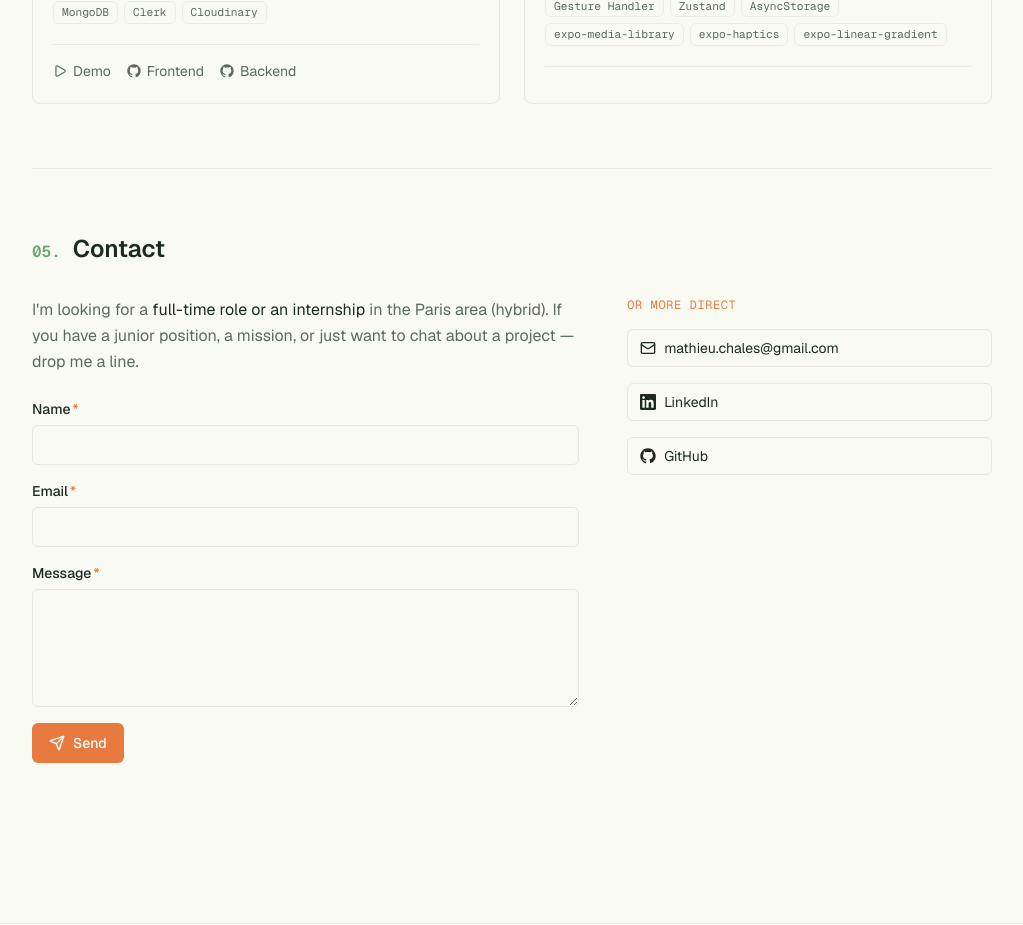
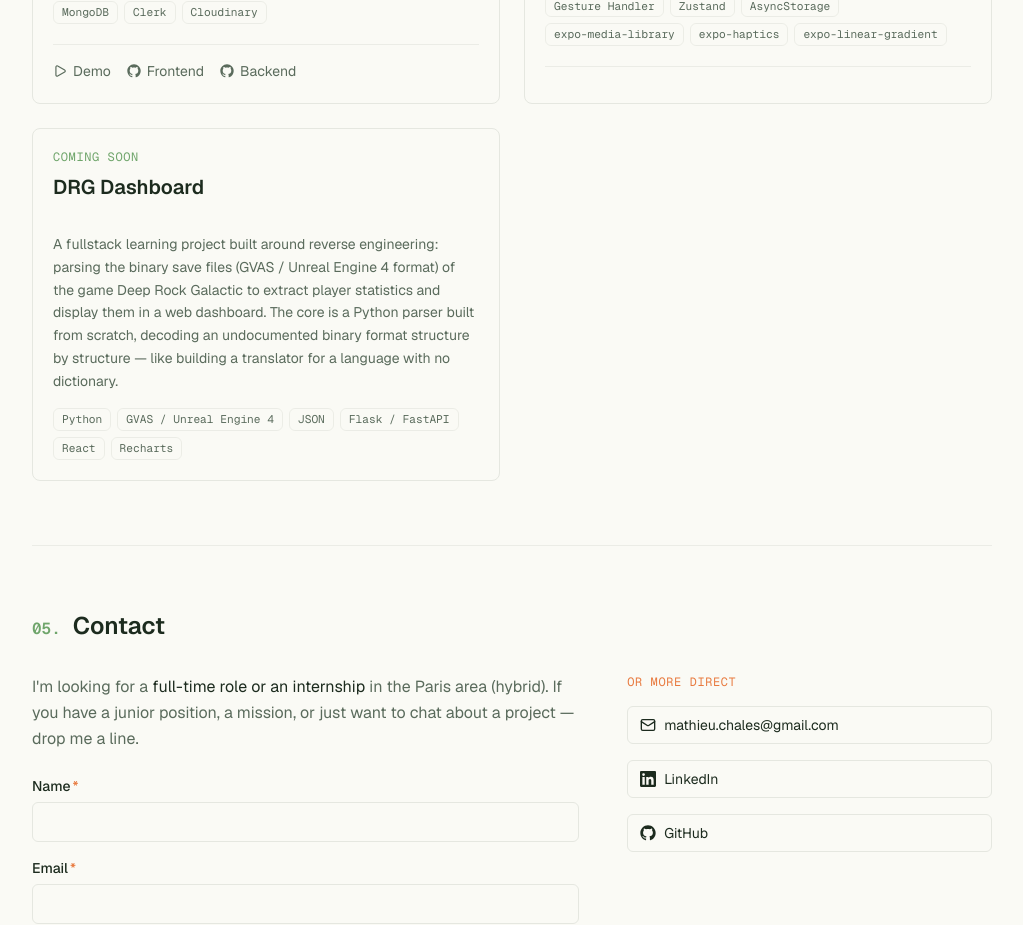
Before and after one commit to matchls/myportfolio, a Next.js app: page /en in a window 1280 px wide. Shown: the part 2760-3685 px from the top of the page, without its empty margins (128-1151 px from the left). Built offline with nearby package versions, Linux system fonts and the light colour scheme.

Commit message:
feat(projects): ajout DRG Dashboard (coming-soon)
Projet de reverse engineering de fichiers de sauvegarde GVAS/UE4
pour extraire des stats Deep Rock Galactic et les afficher en dashboard.

Co-Authored-By: Claude Sonnet 4.6 <noreply@anthropic.com>

```diff
--- a/src/data/projects.ts
+++ b/src/data/projects.ts
@@ -66,4 +66,19 @@ export const projects: readonly Project[] = [
       "/images/picswipe/screen-4.jpg",
     ],
   },
+  {
+    slug: "drg-dashboard",
+    status: "coming-soon",
+    title: "DRG Dashboard",
+    description:
+      "Projet d'apprentissage fullstack centré sur le reverse engineering : parser les fichiers de sauvegarde binaires (format GVAS / Unreal Engine 4) du jeu Deep Rock Galactic pour en extraire des statistiques de joueur et les afficher dans un dashboard web. Le cœur est un parseur Python développé from scratch, qui décode structure par structure un format binaire non documenté.",
+    stack: [
+      "Python",
+      "GVAS / Unreal Engine 4",
+      "JSON",
+      "Flask / FastAPI",
+      "React",
+      "Recharts",
+    ],
+  },
 ] as const;
--- a/src/messages/en.json
+++ b/src/messages/en.json
@@ -85,6 +85,10 @@
       "picswipe": {
         "title": "PicSwipe",
         "description": "Android mobile app for quickly sorting your photo gallery using an intuitive swipe system — swipe right to keep, left to delete. Photos are organised by month and loaded progressively from the device library. A review screen lets you confirm deletions before permanently freeing up storage. Cleaning statistics are persisted between sessions."
+      },
+      "drg-dashboard": {
+        "title": "DRG Dashboard",
+        "description": "A fullstack learning project built around reverse engineering: parsing the binary save files (GVAS / Unreal Engine 4 format) of the game Deep Rock Galactic to extract player statistics and display them in a web dashboard. The core is a Python parser built from scratch, decoding an undocumented binary format structure by structure — like building a translator for a language with no dictionary."
       }
     }
   },
--- a/src/messages/fr.json
+++ b/src/messages/fr.json
@@ -85,6 +85,10 @@
       "picswipe": {
         "title": "PicSwipe",
         "description": "Application mobile Android permettant de trier rapidement sa galerie photos grâce à un système de swipe intuitif — glisser à droite pour garder, à gauche pour supprimer. Les photos sont organisées par mois et chargées progressivement depuis la bibliothèque de l'appareil. Un écran de revue permet de confirmer les suppressions avant de libérer définitivement de l'espace. Les statistiques de nettoyage sont persistées entre les sessions."
+      },
+      "drg-dashboard": {
+        "title": "DRG Dashboard",
+        "description": "Projet d'apprentissage fullstack centré sur le reverse engineering : parser les fichiers de sauvegarde binaires (format GVAS / Unreal Engine 4) du jeu Deep Rock Galactic pour en extraire des statistiques de joueur et les afficher dans un dashboard web. Le cœur est un parseur Python développé from scratch, qui décode structure par structure un format binaire non documenté — construire un traducteur pour une langue sans dictionnaire."
       }
     }
   },
```
